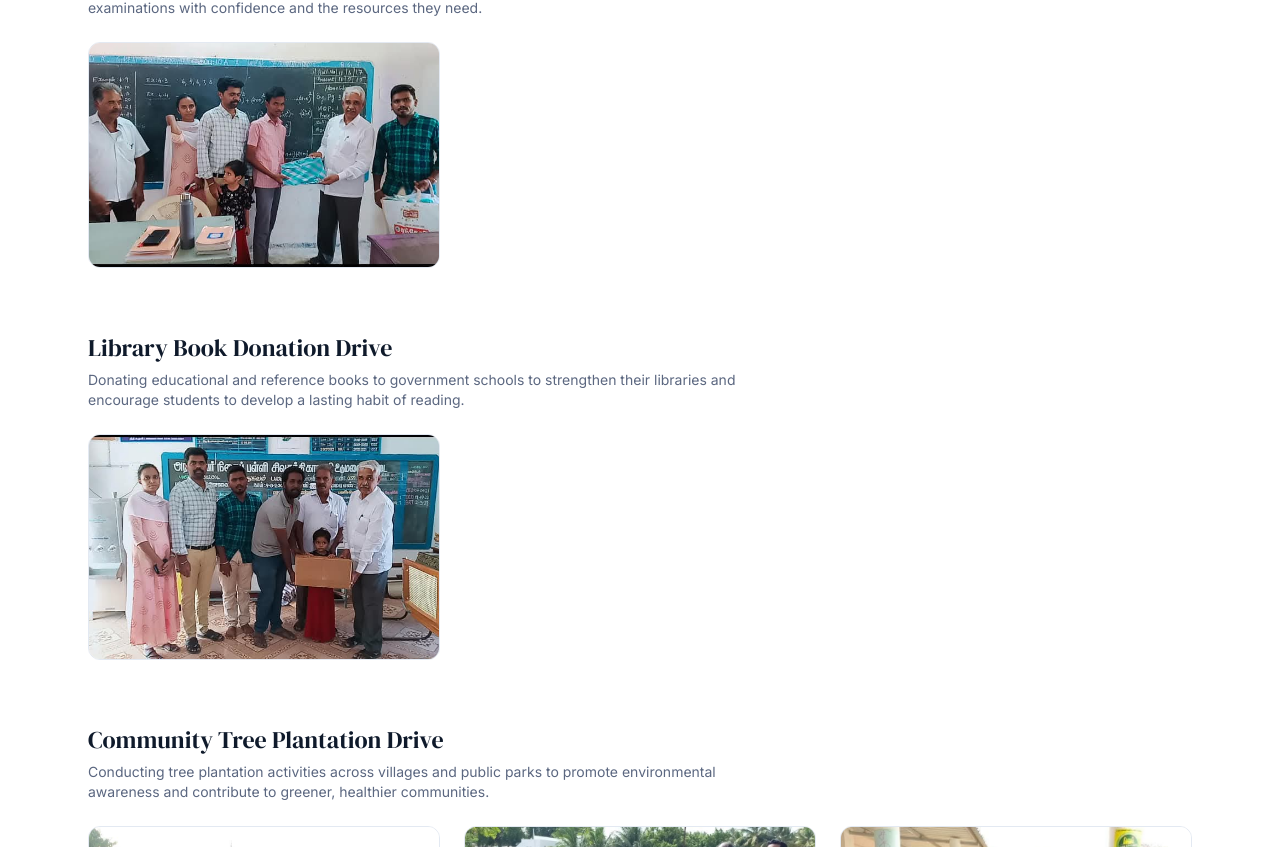
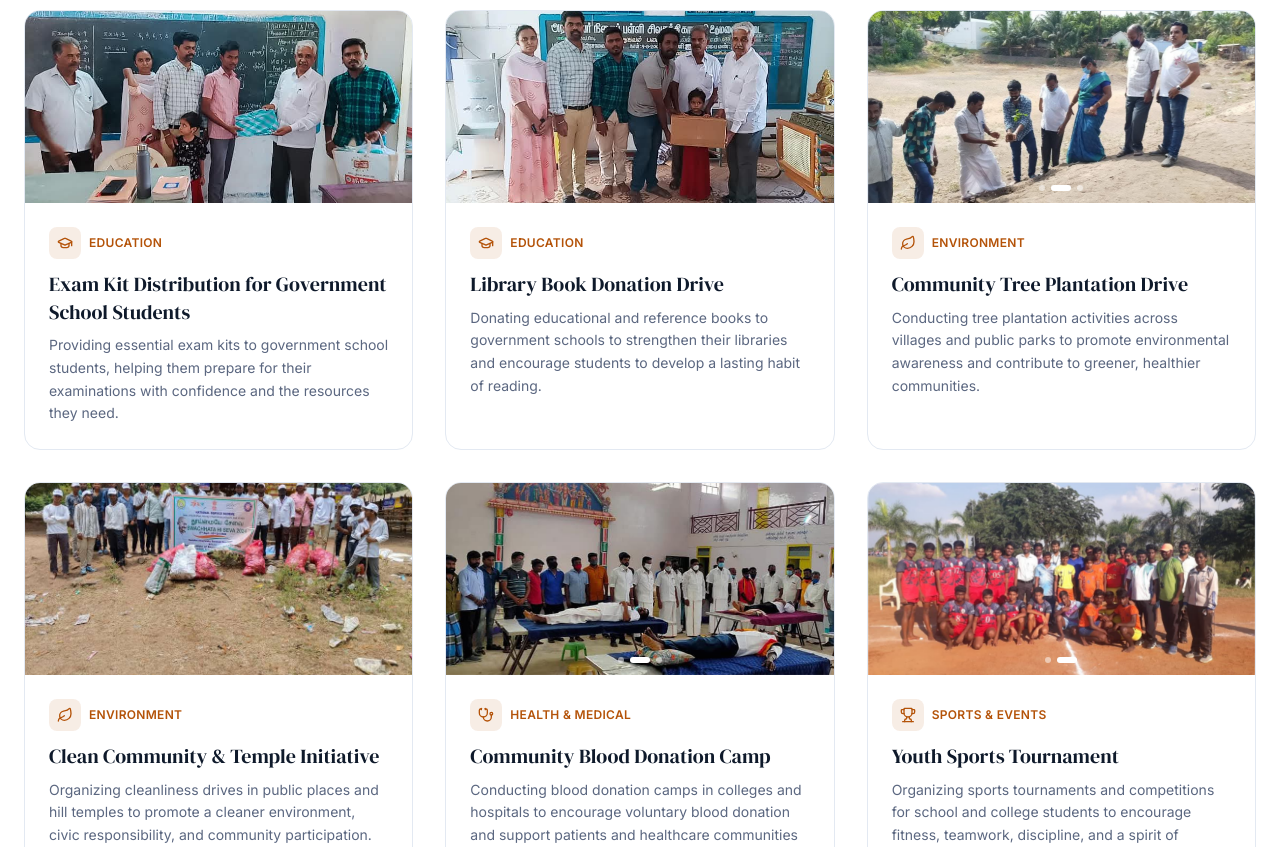
Before and after one commit to itzmani05-cmd/NextgenEducationalTrust, a React (Vite) app: page /events in a window 1280 px wide. Shown: the part 533-1380 px from the top of the page. Built offline with nearby package versions, Linux system fonts and the light colour scheme; no server answers.

Commit message:
redesign events page

```diff
--- a/src/components/events/EventsGridSection.jsx
+++ b/src/components/events/EventsGridSection.jsx
@@ -1,3 +1,5 @@
+import { GraduationCap, Leaf, Stethoscope, LifeBuoy, HeartHandshake, Trophy } from 'lucide-react'
+import ImageSlider from '../ImageSlider.jsx'
 import edu1 from '../../assests/events/education/edu1.jpeg'
 import edu2 from '../../assests/events/education/edu2.jpeg'
 import env1 from '../../assests/events/environment/env1.jpeg'
@@ -17,41 +19,57 @@ import se2 from '../../assests/events/sports&events/se2.jpeg'
 
 const events = [
   {
+    category: 'Education',
+    icon: GraduationCap,
     title: 'Exam Kit Distribution for Government School Students',
     desc: 'Providing essential exam kits to government school students, helping them prepare for their examinations with confidence and the resources they need.',
     images: [edu2],
   },
   {
+    category: 'Education',
+    icon: GraduationCap,
     title: 'Library Book Donation Drive',
     desc: 'Donating educational and reference books to government schools to strengthen their libraries and encourage students to develop a lasting habit of reading.',
     images: [edu1],
   },
   {
+    category: 'Environment',
+    icon: Leaf,
     title: 'Community Tree Plantation Drive',
     desc: 'Conducting tree plantation activities across villages and public parks to promote environmental awareness and contribute to greener, healthier communities.',
     images: [env1, env2, env3],
   },
   {
+    category: 'Environment',
+    icon: Leaf,
     title: 'Clean Community & Temple Initiative',
     desc: 'Organizing cleanliness drives in public places and hill temples to promote a cleaner environment, civic responsibility, and community participation.',
     images: [env4],
   },
   {
+    category: 'Health & Medical',
+    icon: Stethoscope,
     title: 'Community Blood Donation Camp',
     desc: 'Conducting blood donation camps in colleges and hospitals to encourage voluntary blood donation and support patients and healthcare communities in need.',
     images: [hm1, hm2, hm3],
   },
   {
+    category: 'Sports & Events',
+    icon: Trophy,
     title: 'Youth Sports Tournament',
     desc: 'Organizing sports tournaments and competitions for school and college students to encourage fitness, teamwork, discipline, and a spirit of healthy competition.',
     images: [se1, se2],
   },
   {
+    category: 'Community Welfare',
+    icon: HeartHandshake,
     title: 'Care & Support for Orphanages and Old Age Homes',
     desc: 'Providing food, essential supplies, and support to orphanages and old age homes, helping create a caring and supportive environment for people in need.',
     images: [ooh1, ooh2, ooh3],
   },
   {
+    category: 'Disaster Relief',
+    icon: LifeBuoy,
     title: 'Natural Disaster Relief Initiative',
     desc: 'Providing food, essential supplies, and basic necessities to individuals and families affected by natural disasters during times of crisis and urgent need.',
     images: [nd1, nd2],
@@ -60,24 +78,36 @@ const events = [
 
 export default function EventsGridSection() {
   return (
-    <section className="max-w-6xl 3xl:max-w-[1500px] 4xl:max-w-[1800px] 5xl:max-w-[2000px] 6xl:max-w-[2300px] mx-auto px-6 py-24 space-y-16">
-      {events.map((ev) => (
-        <div key={ev.title}>
-          <h2 className="font-serif text-2xl text-brand-ink mb-1.5">{ev.title}</h2>
-          <p className="text-brand-muted text-sm mb-6 max-w-2xl">{ev.desc}</p>
-          <div className="grid sm:grid-cols-2 lg:grid-cols-3 gap-6">
-            {ev.images.map((src, i) => (
-              <div key={i} className="rounded-xl overflow-hidden border border-brand-border">
-                <img
-                  src={src}
-                  alt={`${ev.title} photo ${i + 1}`}
-                  className="w-full h-56 object-cover"
-                />
+    <section className="bg-white">
+      <div className="max-w-7xl 3xl:max-w-[1600px] 4xl:max-w-[1920px] 5xl:max-w-[2240px] 6xl:max-w-[2560px] mx-auto px-6 py-20 md:py-28">
+        <div className="grid sm:grid-cols-2 lg:grid-cols-3 gap-8">
+          {events.map((ev) => (
+            <div
+              key={ev.title}
+              className="border border-brand-border rounded-2xl overflow-hidden bg-white hover:shadow-md transition-shadow"
+            >
+              <ImageSlider
+                images={ev.images}
+                interval={5000}
+                alt={ev.title}
+                className="h-48"
+              />
+              <div className="p-6">
+                <div className="flex items-center gap-2 mb-3">
+                  <div className="w-8 h-8 rounded-lg bg-brand-rust/10 text-brand-rust flex items-center justify-center shrink-0">
+                    <ev.icon className="w-4 h-4" />
+                  </div>
+                  <p className="text-xs font-semibold tracking-wide uppercase text-brand-rust">
+                    {ev.category}
+                  </p>
+                </div>
+                <h2 className="font-serif text-xl text-brand-ink mb-2 leading-snug">{ev.title}</h2>
+                <p className="text-brand-muted text-sm leading-relaxed">{ev.desc}</p>
               </div>
-            ))}
-          </div>
+            </div>
+          ))}
         </div>
-      ))}
+      </div>
     </section>
   )
 }
--- a/src/components/events/HeroSection.jsx
+++ b/src/components/events/HeroSection.jsx
@@ -2,6 +2,9 @@ export default function HeroSection() {
   return (
     <section className="bg-brand-cream">
       <div className="max-w-4xl mx-auto px-6 pt-20 pb-16 text-center">
+        <span className="inline-flex items-center text-xs font-semibold tracking-[0.15em] uppercase border border-brand-border rounded-full px-4 py-1.5 mb-6 text-brand-muted">
+          Community Impact
+        </span>
         <h1 className="font-serif text-4xl md:text-5xl text-brand-ink mb-5">
           Upcoming &amp; Past Events
         </h1>
```
